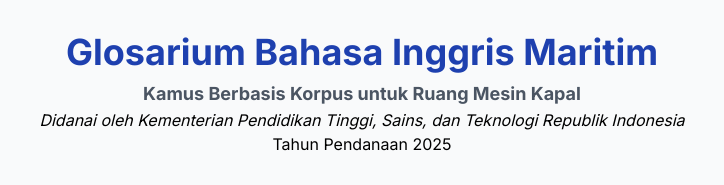
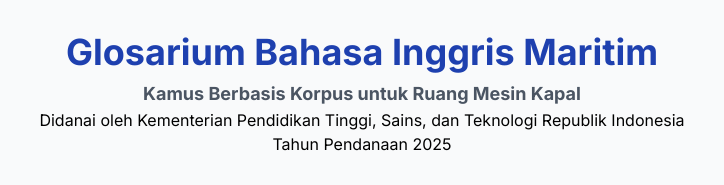
Before and after one commit to dhanan343/glossarium_corpusbased, a plain HTML site: page index.html in a window 1280 px wide. Shown: the top 185 px of the page, 278-1002 px from the left. Drawn offline with nearby package versions, Linux system fonts and the light colour scheme.

Commit message:
Update index.html

```diff
--- a/index.html
+++ b/index.html
@@ -30,7 +30,7 @@
             <p class="text-lg text-gray-600">
                 <b>Kamus Berbasis Korpus untuk Ruang Mesin Kapal</b>
             </p>
-            <p><i>Didanai oleh Kementerian Pendidikan Tinggi, Sains, dan Teknologi Republik Indonesia</i></p>
+            <p>Didanai oleh Kementerian Pendidikan Tinggi, Sains, dan Teknologi Republik Indonesia</p>
             <p>Tahun Pendanaan 2025</p>
         </header>
 
```
